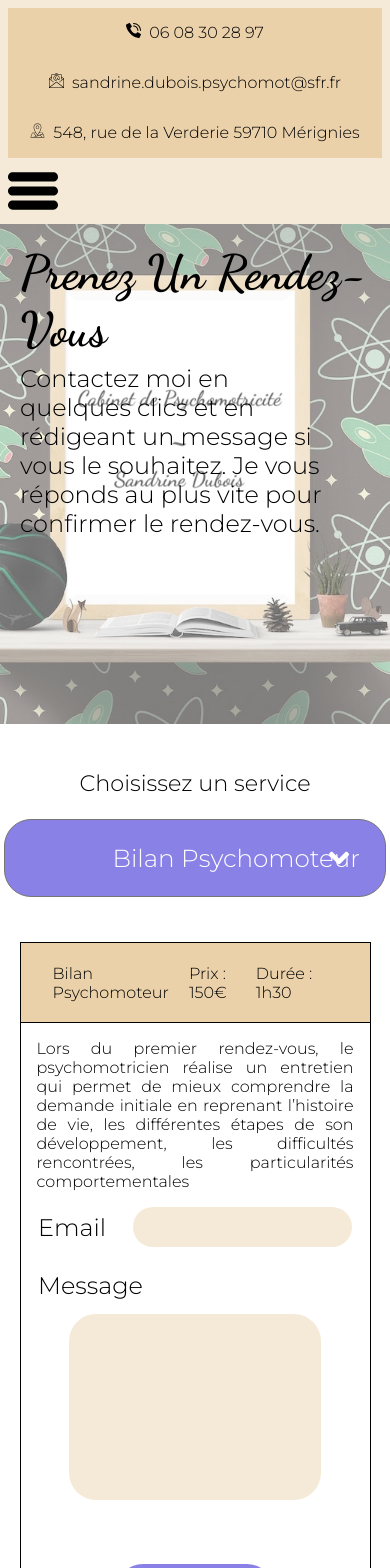
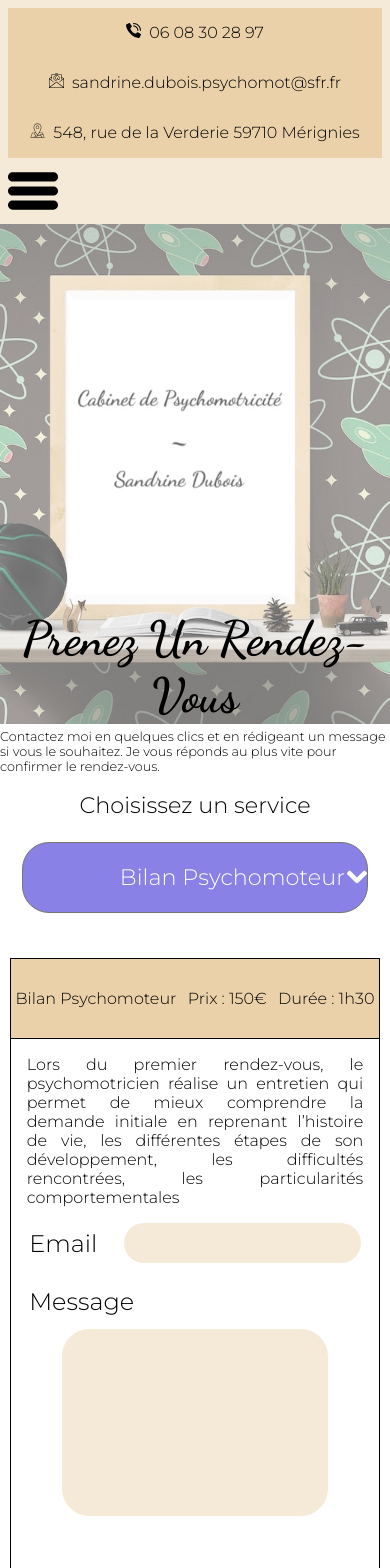
Before and after one commit to thibaultspriet/sandrine-psychomot, a Next.js app in the folder psychomot_nextjs/: page /rendez_vous in a window 390 px wide. Shown: the top 1568 px of the page. Built offline with nearby package versions, Linux system fonts and the light colour scheme.

Commit message:
mobile ui

```diff
--- a/psychomot_nextjs/pages/contact.js
+++ b/psychomot_nextjs/pages/contact.js
@@ -27,7 +27,7 @@ export default function Contact() {
                                 alors au plus vite. Vous pouvez également prendre contact directement par téléphone ou en ligne.
                     </p>
 
-                            <form action="/contact#contactForm" name="contact" method="POST" data-netlify="true" id="contactForm" enctype="application/x-www-form-urlencoded">
+                            <form action="/contact#contactForm" name="contact" method="POST" data-netlify="true" id="contactForm" encType="application/x-www-form-urlencoded">
                                 <input type="hidden" name="contact" value="contact" />
                                 <input type="hidden" id="subject" name="subject" value="Psychomot : prise de contact"/>
 
--- a/psychomot_nextjs/pages/rendez_vous.js
+++ b/psychomot_nextjs/pages/rendez_vous.js
@@ -30,7 +30,7 @@ export default function RendezVous({ services }) {
                     </header>
 
                     <div className="form-container">
-                        <form action="/rendez_vous#rdvForm" name="rendez vous" method="POST" data-netlify="true" id="rdvForm" enctype="application/x-www-form-urlencoded">
+                        <form action="/rendez_vous#rdvForm" name="rendez vous" method="POST" data-netlify="true" id="rdvForm" encType="application/x-www-form-urlencoded">
                             <input type="hidden" name="rendez vous" value="rendez vous" />
                             <input type="hidden" id="subject" name="subject" value="Psychomot : demande de rendez-vous"/>
 
--- a/psychomot_nextjs/static/css/contact.css
+++ b/psychomot_nextjs/static/css/contact.css
@@ -52,7 +52,8 @@
   margin: 1em 0;
 }
 
-#page-contact form input, #page-contact form button {
+#page-contact form input,
+#page-contact form button {
   border: none;
   height: 2em;
   font-size: 1.5em;
@@ -178,6 +179,9 @@
   }
   #page-contact aside {
     margin-top: 1em;
+    -webkit-box-ordinal-group: 0;
+        -ms-flex-order: -1;
+            order: -1;
   }
   #page-contact textarea {
     height: 100px;
--- a/psychomot_nextjs/static/css/contact.scss
+++ b/psychomot_nextjs/static/css/contact.scss
@@ -52,7 +52,8 @@
             margin: 1em 0;
         }
 
-        input,button {
+        input,
+        button {
             border: none;
             height: 2em;
             font-size: 1.5em;
@@ -174,6 +175,7 @@
 
         aside {
             margin-top: 1em;
+            order: -1;
         }
 
         textarea {
--- a/psychomot_nextjs/static/css/rendez_vous.css
+++ b/psychomot_nextjs/static/css/rendez_vous.css
@@ -49,7 +49,7 @@
 #page-rdv .select-service select {
   position: relative;
   background-color: #8981E5;
-  width: 50%;
+  width: auto;
   padding: 1em;
   border-radius: 27px;
   color: white;
@@ -59,8 +59,8 @@
   -webkit-appearance: none;
      -moz-appearance: none;
           appearance: none;
-  font-size: 1.1em;
-  background-position: 90% center;
+  font-size: 1em;
+  background-position: 100% center;
   background-size: 20px;
   background-repeat: no-repeat;
 }
@@ -183,6 +183,7 @@
     -webkit-box-align: center;
         -ms-flex-align: center;
             align-items: center;
+    margin-top: 3em;
   }
   #page-rdv .select-service label {
     margin-bottom: 1em;
@@ -191,21 +192,34 @@
     margin-left: 0;
     width: auto;
   }
+  #page-rdv .rdv-header {
+    background-attachment: scroll;
+  }
   #page-rdv .rdv-header p {
-    -webkit-transform: translateY(20px);
-            transform: translateY(20px);
+    top: unset;
+    left: 0;
+    bottom: -50px;
+    width: 100%;
+    font-size: .8rem;
+  }
+  #page-rdv .rdv-header h1 {
+    top: unset;
+    left: 0;
+    bottom: 0px;
+    width: 100%;
+    text-align: center;
   }
   #page-rdv .recap {
     width: 90%;
   }
-  #page-rdv .rdv-header p {
-    width: 50%;
-  }
 }
 
 @media only screen and (max-width: 500px) {
-  #page-rdv .rdv-header p {
-    width: 80%;
+  #page-rdv .recap {
+    width: 95%;
+  }
+  #page-rdv .infos {
+    padding: 0 .3em;
   }
 }
 /*# sourceMappingURL=rendez_vous.css.map */
--- a/psychomot_nextjs/static/css/rendez_vous.scss
+++ b/psychomot_nextjs/static/css/rendez_vous.scss
@@ -54,7 +54,7 @@
         select {
             position: relative;
             background-color: $secondary;
-            width: 50%;
+            width: auto;
             padding: 1em;
             border-radius: 27px;
             color: white;
@@ -62,8 +62,8 @@
             text-align: end;
             outline: none;
             appearance: none;
-            font-size: 1.1em;
-            background-position: 90% center;
+            font-size: 1em;
+            background-position: 100% center;
             background-size: 20px;
             background-repeat: no-repeat;
         }
@@ -172,6 +172,7 @@
             display: flex;
             flex-direction: column;
             align-items: center;
+            margin-top: 3em;
 
             label {
                 margin-bottom: 1em;
@@ -183,22 +184,36 @@
             }
         }
 
-        .rdv-header p {
-            transform: translateY(20px);
+        .rdv-header {
+            background-attachment: scroll;
+
+            p {
+                top: unset;
+                left: 0;
+                bottom: -50px;
+                width: 100%;
+                font-size: .8rem;
+            }
+            h1{
+                top: unset;
+                left: 0;
+                bottom: 0px;
+                width: 100%;
+                text-align: center;
+            }
         }
 
         .recap {
             width: 90%;
         }
-
-        .rdv-header p {
-            width: 50%;
-        }
     }
 
-    @media only screen and (max-width:500px) {
-        .rdv-header p {
-            width: 80%;
+    @media only screen and (max-width:500px){
+        .recap{
+            width: 95%;
+        }
+        .infos{
+            padding: 0 .3em;
         }
     }
 }
--- a/psychomot_nextjs/static/css/sophroDetail/_seance.scss
+++ b/psychomot_nextjs/static/css/sophroDetail/_seance.scss
@@ -54,7 +54,7 @@
         }
 
         .card {
-            width: 80%;
+            width: 100%;
         }
 
         .card:first-child {
```
Also changed, not shown: psychomot_nextjs/static/css/sophroDetail.css (+23 -1 lines), psychomot_nextjs/static/css/sophroDetail.scss (+13 -0 lines), psychomot_nextjs/static/css/sophroDetail/_personne.scss (+51 -23 lines).
